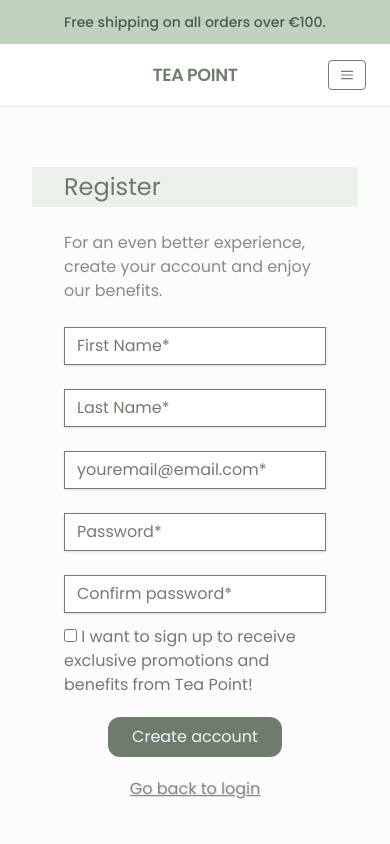
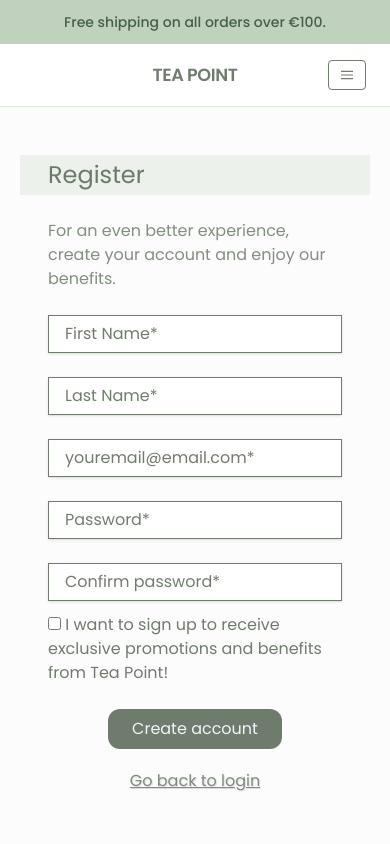
Before and after one commit to MarinnaPereira/tea-point, a React (Vite) app: page /register in a window 390 px wide. Shown: the top 844 px of the page. Built offline with nearby package versions, Linux system fonts and the light colour scheme; no server answers.

Commit message:
edited mobile paddings for login, register and  cart

```diff
--- a/src/components/Cart.jsx
+++ b/src/components/Cart.jsx
@@ -38,7 +38,7 @@ export const Cart = () => {
   return (
     <div id="cart-container" className="flex justify-center">
       {cart.length === 0 ? (
-        <div id="empty-cart" className="pt-52 pb-40 text-center">
+        <div id="empty-cart" className="pt-40 md:pt-52 pb-40 text-center">
           <p className="pb-6 text-xl">Your basket is empty.</p>
           <NavLink to="/products">
             <button className="rounded-xl text-xl px-6 py-2 text-slate-100 transition-all ease-in-out duration-300">
@@ -47,7 +47,10 @@ export const Cart = () => {
           </NavLink>
         </div>
       ) : (
-        <div id="product-cart" className="px-8 pt-6 pb-8 mt-6 mb-12">
+        <div
+          id="product-cart"
+          className="px-5 md:px-8 pt-3 md:pt-6 pb-3 md:pb-8 mt-6 mb-12"
+        >
           <div className="cart-header flex justify-between my-3 rounded-r-2xl">
             <h1 className="text-2xl pl-6 md:pl-8 py-1">Your Cart</h1>
             <span className="rounded-xl inline-flex items-center px-3 text-slate-100">
@@ -68,7 +71,7 @@ export const Cart = () => {
                       alt="product"
                       className="hidden md:block"
                     />
-                    <div className="flex-col space-y-4 mx-6 pt-3">
+                    <div className="flex-col space-y-4 mx-6 md:pt-3">
                       <h3 className="font-bold">{product.productName}</h3>
                       <p>€{product.price}</p>
                       <div className="amount-info flex-col">
@@ -91,7 +94,7 @@ export const Cart = () => {
                       </div>
                     </div>
                   </div>
-                  <div className="delete-product w-4 pt-4 cursor-pointer text-xl">
+                  <div className="delete-product w-4 pt-1 md:pt-4 cursor-pointer text-xl">
                     <FaRegTrashAlt
                       onClick={() => deleteProduct(product.id)}
                       className="delete-icon transition-all ease-in-out duration-300"
--- a/src/components/Login.jsx
+++ b/src/components/Login.jsx
@@ -55,12 +55,15 @@ export const Login = () => {
 
   return (
     <div id="form-container" className="flex justify-center">
-      <div id="form-div" className="px-8 pt-6 pb-8 mt-6 mb-12">
-        <h1 className="form-heading text-2xl my-3 px-8 py-1">Login</h1>
-        <p className="text-form px-8 py-3">
+      <div
+        id="form-div"
+        className="px-5 md:px-8 pt-3 md:pt-6 pb-3 md:pb-8 mt-6 mb-12"
+      >
+        <h1 className="form-heading text-2xl my-3 px-7 md:px-8 py-1">Login</h1>
+        <p className="text-form px-7 md:px-8 py-3">
           Great that you are back! Please log in with your email and password.
         </p>
-        <form onSubmit={submitHandler} className="px-8">
+        <form onSubmit={submitHandler} className="px-7 md:px-8">
           {error && <p className="error-msg text-red-600">{error}</p>}
           <div className="input-div flex align-middle shadow border w-full my-4">
             <input
@@ -68,7 +71,7 @@ export const Login = () => {
               ref={emailInput}
               placeholder="youremail@email.com*"
               required
-              className="w-full py-2 px-3 leading-tight focus:outline-none focus:shadow-outline"
+              className="w-full py-2 px-4 md:px-3 leading-tight focus:outline-none focus:shadow-outline"
             />
           </div>
           <div className="input-div flex items-center shadow border w-full mt-6 mb-4 ">
@@ -77,7 +80,7 @@ export const Login = () => {
               placeholder="Password*"
               ref={passwordInput}
               required
-              className="w-full py-2 px-3 leading-tight focus:outline-none focus:shadow-outline"
+              className="w-full py-2 px-4 md:px-3 leading-tight focus:outline-none focus:shadow-outline"
             />
             <span
               onClick={clickHandler}
@@ -86,7 +89,7 @@ export const Login = () => {
               {showPassword ? <FaEye /> : <FaEyeSlash />}
             </span>
           </div>
-          <div className="flex flex-col md:flex-row justify-between items-center py-5">
+          <div className="flex flex-col md:flex-row justify-between items-center pt-5 md:py-5">
             <button
               type="submit"
               className="rounded-xl px-6 py-2 text-slate-100 transition-all ease-in-out duration-300 mb-5"
--- a/src/components/Register.jsx
+++ b/src/components/Register.jsx
@@ -69,54 +69,59 @@ export const Register = () => {
 
   return (
     <div id="form-container" className="flex justify-center">
-      <div id="form-div" className="px-8 pt-6 pb-8 mt-6 mb-12">
-        <h1 className="form-heading text-2xl my-3 px-8 py-1">Register</h1>
-        <p className="text-form px-8 py-3">
+      <div
+        id="form-div"
+        className="px-5 md:px-8 pt-3 md:pt-6 pb-3 md:pb-8 mt-6 mb-12"
+      >
+        <h1 className="form-heading text-2xl my-3 px-7 md:px-8 py-1">
+          Register
+        </h1>
+        <p className="text-form px-7 md:px-8 py-3">
           For an even better experience, create your account and enjoy our
           benefits.
         </p>
-        <form onSubmit={submitHandler} className="px-8">
+        <form onSubmit={submitHandler} className="px-7 md:px-8">
           {error && <p className="error-msg text-red-600">{error}</p>}
           <input
             type="text"
             placeholder="First Name*"
             ref={firstNameInput}
             required
-            className="input-div shadow border w-full my-3 py-2 px-3 leading-tight focus:outline-none focus:shadow-outline"
+            className="input-div shadow border w-full my-3 py-2 px-4 md:px-3 leading-tight focus:outline-none focus:shadow-outline"
           />
           <input
             type="text"
             placeholder="Last Name*"
             ref={lastNameInput}
             required
-            className="input-div shadow border w-full my-3 py-2 px-3 leading-tight focus:outline-none focus:shadow-outline"
+            className="input-div shadow border w-full my-3 py-2 px-4 md:px-3 leading-tight focus:outline-none focus:shadow-outline"
           />
           <input
             type="email"
             ref={emailInput}
             placeholder="youremail@email.com*"
             required
-            className="input-div shadow border w-full my-3 py-2 px-3 leading-tight focus:outline-none focus:shadow-outline"
+            className="input-div shadow border w-full my-3 py-2 px-4 md:px-3 leading-tight focus:outline-none focus:shadow-outline"
           />
           <input
             type="password"
             placeholder="Password*"
             ref={passwordInput}
             required
-            className="input-div shadow border w-full my-3 py-2 px-3 leading-tight focus:outline-none focus:shadow-outline"
+            className="input-div shadow border w-full my-3 py-2 px-4 md:px-3 leading-tight focus:outline-none focus:shadow-outline"
           />
           <input
             type="password"
             placeholder="Confirm password*"
             ref={confirmPasswordInput}
             required
-            className="input-div shadow border w-full my-3 py-2 px-3 leading-tight focus:outline-none focus:shadow-outline"
+            className="input-div shadow border w-full my-3 py-2 px-4 md:px-3 leading-tight focus:outline-none focus:shadow-outline"
           />
-          <label>
+          <label className="pt-2">
             <input type="checkbox" name="signUp" id="signUp" /> I want to sign
             up to receive exclusive promotions and benefits from Tea Point!
           </label>
-          <div className="flex flex-col md:flex-row justify-between items-center py-5">
+          <div className="flex flex-col md:flex-row justify-between items-center pt-6 md:py-5">
             <button className="rounded-xl px-6 py-2 text-slate-100 transition-all ease-in-out duration-300 mb-5 md:mb-0">
               Create account
             </button>
```
